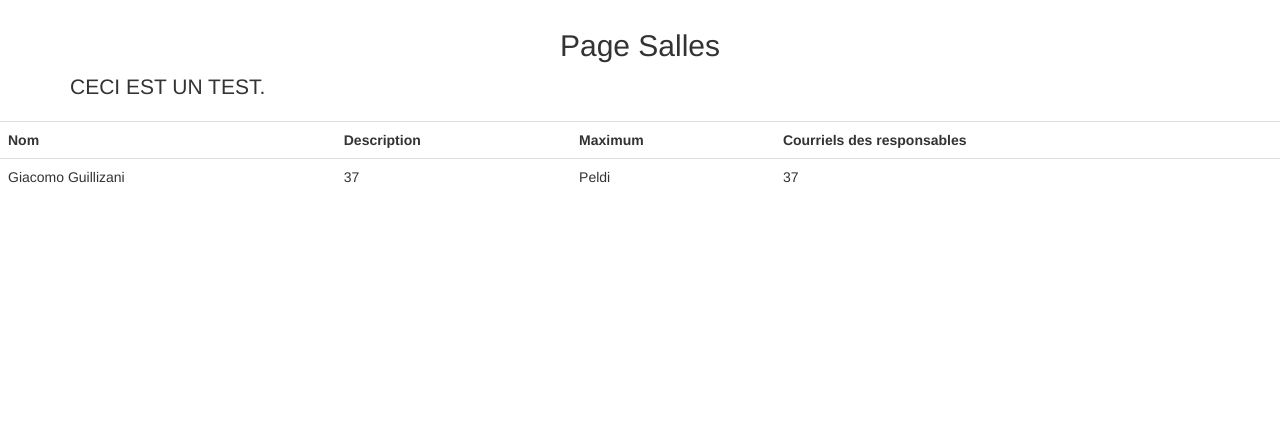
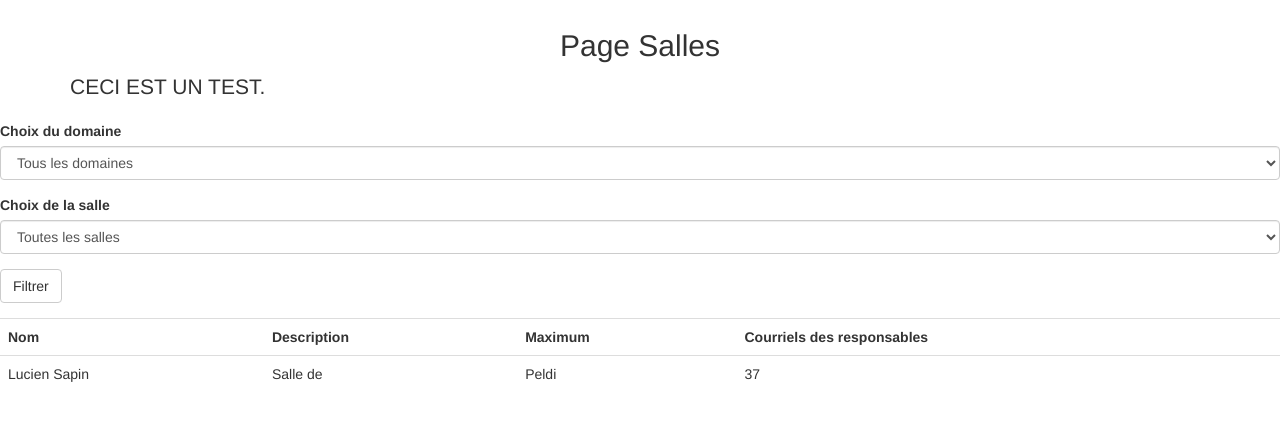
Before and after one commit to Mamas62/m2l, a PHP site: page /Usager/salles.php in a window 1280 px wide. Shown: the part 51-472 px from the top of the page. Run offline with PHP 8.4, Linux system fonts and the light colour scheme; some libraries are stand-ins or nearby versions.

Commit message:
Création ComboBox salles

```diff
--- a/Usager/salles.php
+++ b/Usager/salles.php
@@ -11,6 +11,7 @@
 
     <!-- Bootstrap core CSS -->
     <link href="../css/bootstrap.css" rel="stylesheet">
+    <link href="../css/theme.css" rel="stylesheet">
 
     <!-- HTML5 shim and Respond.js IE8 support of HTML5 elements and media queries -->
     <!--[if lt IE 9]>
@@ -52,26 +53,62 @@
 
     </div><!-- /.container -->
 
+    <div>
 
-    <table class="table">
+        <form method="post" action="index.php" role="form">
+				<div class="form-group">
+					<label for="choixDomaine">Choix du domaine</label>
+					<select name="choixDomaine" class="form-control ">
+						<option value="tous" selected>Tous les domaines</option>
+						<option value="multimedia">Multimédia</option>
+						<option value="reunion">Réunion</option>
+					</select>
+				</div>
+				<div class="from-group">
+					<label for="choixSalle">Choix de la salle</label>
+					<select name="choixSalle" class="form-control">
+						<option value="tous" selected>Toutes les salles</option>
+						<option value="amphitheatre">Amphithéâtre</option>
+						<option value="baccarat">Baccarat (Réunion)</option>
+						<option value="corbin">Corbin (Réunion)</option>
+						<option value="daum">Daum (Réunion)</option>
+						<option value="galle">Gallé (Réunion)</option>
+						<option value="lamour">Lamour (Réunion)</option>
+						<option value="longwy">Longwy (Réunion)</option>
+						<option value="majorelle">Majorelle (Réunion)</option>
+						<option value="multimedia">Multimédia</option>
+						<option value="reunion_etage">Réunion d'étage</option>
+					</select>
+				</div>
+				<div class="form-group">
+					<input type="hidden" name="envoye" value="oui" />
+				</div>
+				<div class="form-group">
+					<button type="submit" class="btn btn-default">Filtrer</button>
+				</div>
+			</form>
+    </div>
+
+
+    <div>
+    <table class="table table-centre">
 
         <tr>
             <th>Nom</th>
             <th>Description</th>
             <th>Maximum</th>
             <th>Courriels des responsables</th>
-
         </tr>
 
         <tr>
-            <td>Giacomo Guillizani</td>
-            <td>37</td>
+            <td>Lucien Sapin</td>
+            <td>Salle de </td>
             <td>Peldi</td>
             <td>37</td>
         </tr>
 
     </table>
-
+</div>
 
     <!-- Bootstrap core JavaScript
     ================================================== -->
--- /dev/null
+++ b/css/theme.css
@@ -0,0 +1,4 @@
+table
+{
+    margin: auto;
+}
```
